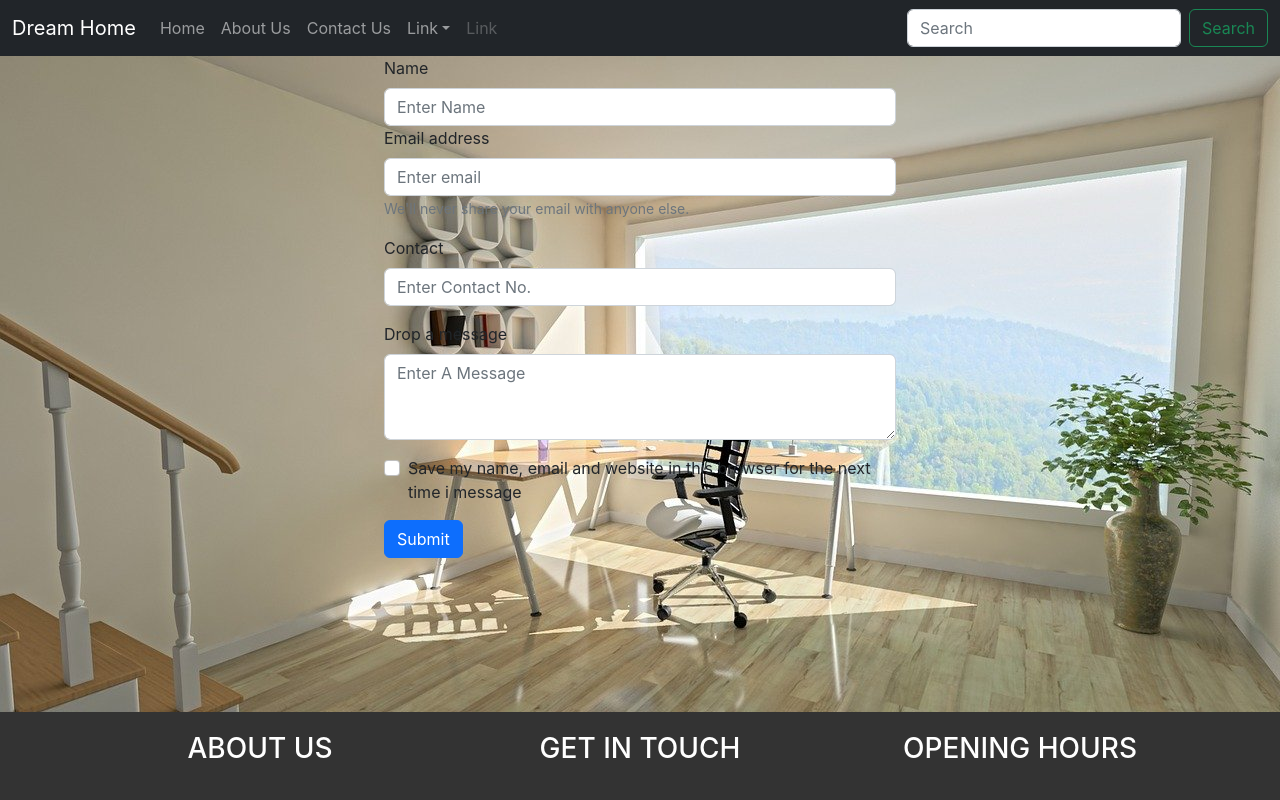
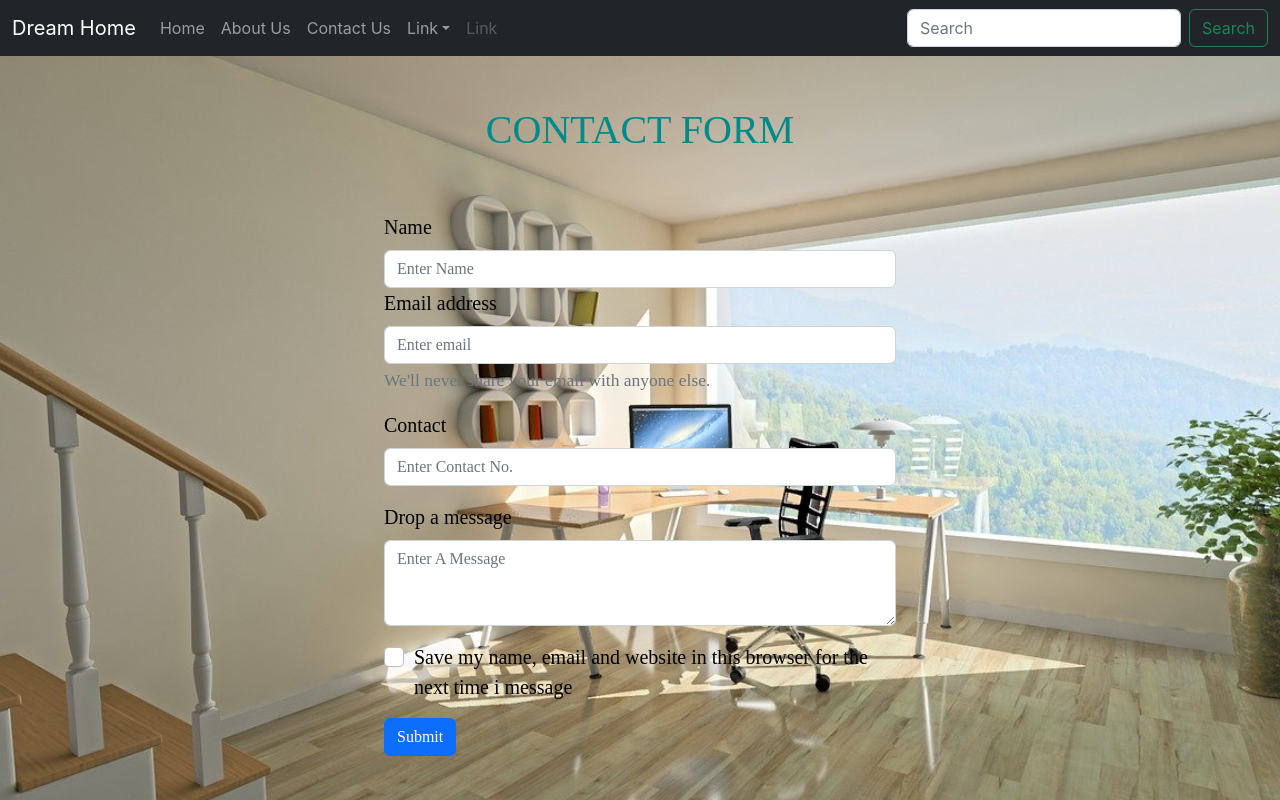
Before and after one commit to dishukumar/Dream-Home, a React (Create React App) app: page /contact in a window 1280 px wide. Shown: the top 800 px of the page. Built offline with nearby package versions, Linux system fonts and the light colour scheme.

Commit message:
about page edit

```diff
--- a/src/mycomponent/About.css
+++ b/src/mycomponent/About.css
@@ -2,16 +2,16 @@
         margin: 0;
         padding: 0;
 }
-.img img {
+/* .img img {
         padding-top: 2rem;
         margin-right: 3rem;
         height: 20rem;
         width: 100%;
-}
+} */
 
 .header {
         background-color: #f1f1f1;
-        background-image: url(/public/Img/about/01.jpg);
+        /* background-image: url("./public/about/01.jpg"); */
         padding: 2rem;
         font-family: 'Times New Roman', Times, serif;
         font-size: medium;
--- a/src/mycomponent/About.js
+++ b/src/mycomponent/About.js
@@ -1,80 +1,80 @@
-import React from 'react';
-import './About.css';
-function About(props) {
-    return (
-        <div>
-            <div className="container-fluid">
-                {/* <div className="rows"> */}
-                <div className='header'>
-                    <h1>ABOUT</h1>
-                </div>
-                {/* </div> */}
-                <div className='container'>
-                    <div className='Who'>
-                <div className="row">
-                    <div className="col-lg-6">
+// import React from 'react';
+// import './About.css';
+// function About(props) {
+//     return (
+//         <div>
+//             <div className="container-fluid">
+//                 {/* <div className="rows"> */}
+//                 <div className='header'>
+//                     <h1>ABOUT</h1>
+//                 </div>
+//                 {/* </div> */}
+//                 <div className='container'>
+//                     <div className='Who'>
+//                 <div className="row">
+//                     <div className="col-lg-6">
 
-                        <h2>Who We Are</h2>
-                        <p>Dream Home was started in 2015, it is online platform where Architects, Civil
-                            engineers, Interior Designers and Marketing Professionals from different locations have joined hands to
-                            provide cost effective architectural solutions. Our foremost objective is customer relations. We focus on
-                            quality through our fast response rate and premium quality. NakshaDekho.Com is planning to expand its
-                            business model by working overseas.</p>
+//                         <h2>Who We Are</h2>
+//                         <p>Dream Home was started in 2015, it is online platform where Architects, Civil
+//                             engineers, Interior Designers and Marketing Professionals from different locations have joined hands to
+//                             provide cost effective architectural solutions. Our foremost objective is customer relations. We focus on
+//                             quality through our fast response rate and premium quality. NakshaDekho.Com is planning to expand its
+//                             business model by working overseas.</p>
 
-                    </div>
-                    <div className="col-lg-6">
-                        <div className="img">
-                            <img src="/img/about/01.jpg" alt=""></img>
-                        </div>
-                    </div>
-                </div>
-                </div>
+//                     </div>
+//                     <div className="col-lg-6">
+//                         <div className="img">
+//                             <img src="/img/about/01.jpg" alt=""></img>
+//                         </div>
+//                     </div>
+//                 </div>
+//                 </div>
 
-                </div>
-                <div className='Aim'>
-                <div className="row">
-                    <div className='col-lg-4'>
+//                 </div>
+//                 <div className='Aim'>
+//                 <div className="row">
+//                     <div className='col-lg-4'>
 
-                        <h2>OUR AIM</h2>
-                        <p>Our aim is to provide best quality work with fulfilling all clients needs.
-                            We understand our clients dreams and we work in the same direction. </p>
+//                         <h2>OUR AIM</h2>
+//                         <p>Our aim is to provide best quality work with fulfilling all clients needs.
+//                             We understand our clients dreams and we work in the same direction. </p>
 
-                    </div>
-                    <div className='col-lg-4'>
+//                     </div>
+//                     <div className='col-lg-4'>
 
-                        <h2>Our Vision</h2>
-                        <p>Our vision is to be an extraordinary Constructions firm having consistent identification for delivering high standardized qualitative construction services and to earn repeat business.</p>
+//                         <h2>Our Vision</h2>
+//                         <p>Our vision is to be an extraordinary Constructions firm having consistent identification for delivering high standardized qualitative construction services and to earn repeat business.</p>
 
-                    </div>
-                    <div className='col-lg-4'>
+//                     </div>
+//                     <div className='col-lg-4'>
 
-                        <h2>Our Mission</h2>
-                        <p>We always work hard to achieve our customer requirements, create long-term value and gain their trust through our value-added qualitative and exceptional construction services.</p>
+//                         <h2>Our Mission</h2>
+//                         <p>We always work hard to achieve our customer requirements, create long-term value and gain their trust through our value-added qualitative and exceptional construction services.</p>
 
-                    </div>
-                    </div>
-                </div>
-                <div className='Achive'>
-                    <h2>Our Achievement</h2>
-                <div className="row">
-                    <div className='col-lg-3'>
-                        <p>400 <br></br> PROJECTS</p>
-                    </div>
-                    <div className='col-lg-3'>
-                        <p>5 <br></br>AWARDS</p>
-                    </div>
-                    <div className='col-lg-3'>
-                        <p> 5 <br></br>EMPLOYEES</p>
-                    </div>
-                    <div className='col-lg-3'>
-                        <p>400+ <br></br>SATISFIED CLIENTS</p>
-                    </div>
-                </div>
-                </div>
-            </div>
-        </div>
+//                     </div>
+//                     </div>
+//                 </div>
+//                 <div className='Achive'>
+//                     <h2>Our Achievement</h2>
+//                 <div className="row">
+//                     <div className='col-lg-3'>
+//                         <p>400 <br></br> PROJECTS</p>
+//                     </div>
+//                     <div className='col-lg-3'>
+//                         <p>5 <br></br>AWARDS</p>
+//                     </div>
+//                     <div className='col-lg-3'>
+//                         <p> 5 <br></br>EMPLOYEES</p>
+//                     </div>
+//                     <div className='col-lg-3'>
+//                         <p>400+ <br></br>SATISFIED CLIENTS</p>
+//                     </div>
+//                 </div>
+//                 </div>
+//             </div>
+//         </div>
 
-    );
-}
+//     );
+// }
 
-export default About;
+// export default About;
--- a/src/mycomponent/contact.css
+++ b/src/mycomponent/contact.css
@@ -4,10 +4,11 @@
 }
 .contactForm{
 background: url("/public/img/contact/home-office-gc001f845d_1280.jpg");
-height: 41rem;
+height: 50rem;
 width: 100%;
 background-repeat: no-repeat;
 background-size: cover;
+/* padding-bottom: 100px; */
 
 }
 
@@ -15,10 +16,24 @@ background-size: cover;
     /* background-color: red; */
 
     margin: auto ;
-    width: 40%
+    width: 40%;
+    font-size: 20px;
+    font-weight: 500;
+   color: black;
+    font-family: 'Times New Roman', Times, serif;
 
 
  }
+.abc h1{
+    text-transform: uppercase;
+    padding-top: 50px;
+    text-align: center;
+    font-family: 'Times New Roman', Times, serif;
+    color: darkcyan;
+    padding-bottom: 50px;
+
+}
+
 /*.button{
     margin-left: 15rem;
     text-align: center;
--- a/src/mycomponent/contact.js
+++ b/src/mycomponent/contact.js
@@ -79,6 +79,7 @@ function contact(props) {
       <div>
         <Form className="contactForm" >
           <div className="abc">
+            <h1>CONTACT FORM</h1>
             <div className="rows">
           <Form.Group className="" controlId="formBasicName">
             <Form.Label>Name</Form.Label>
```
